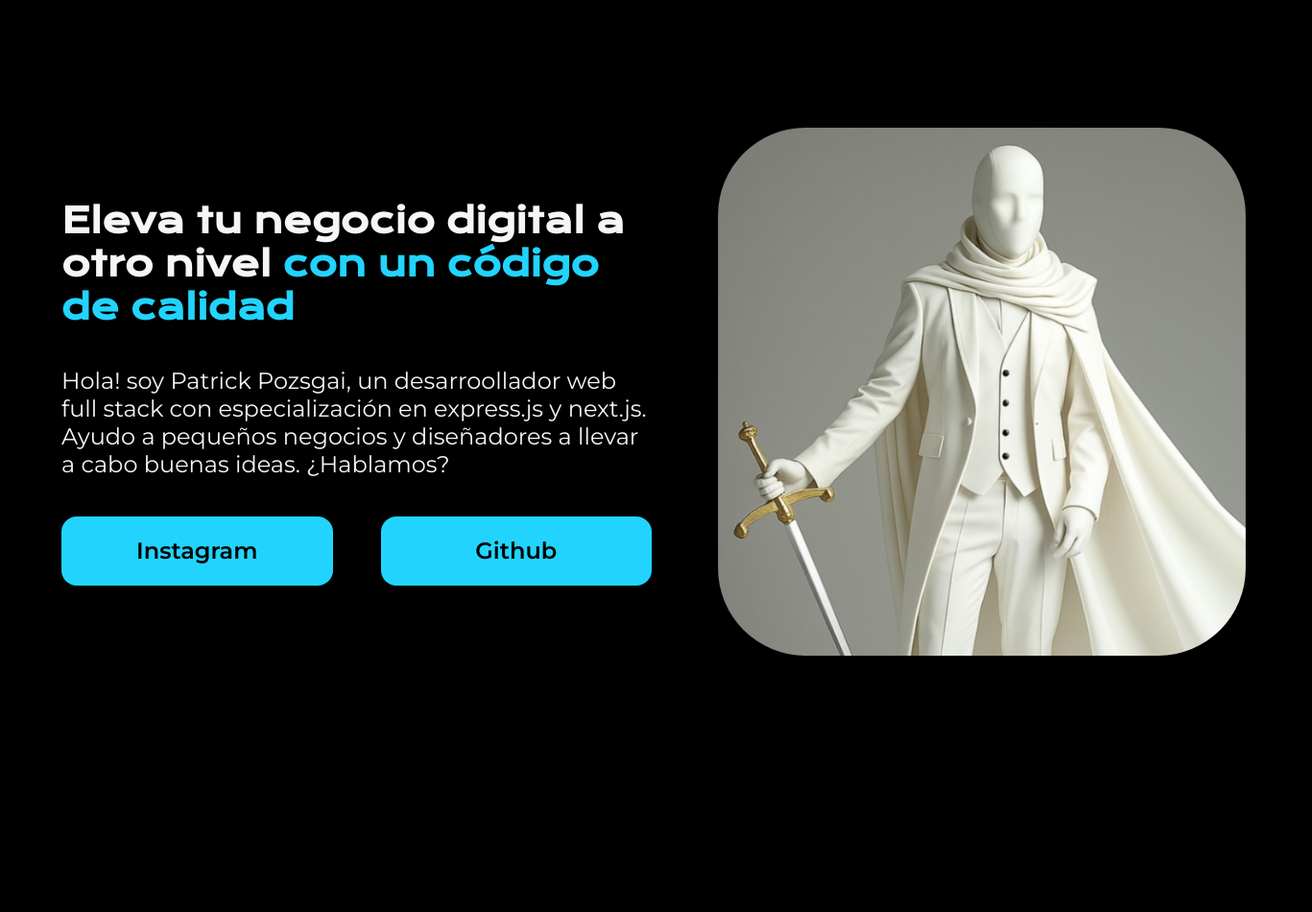
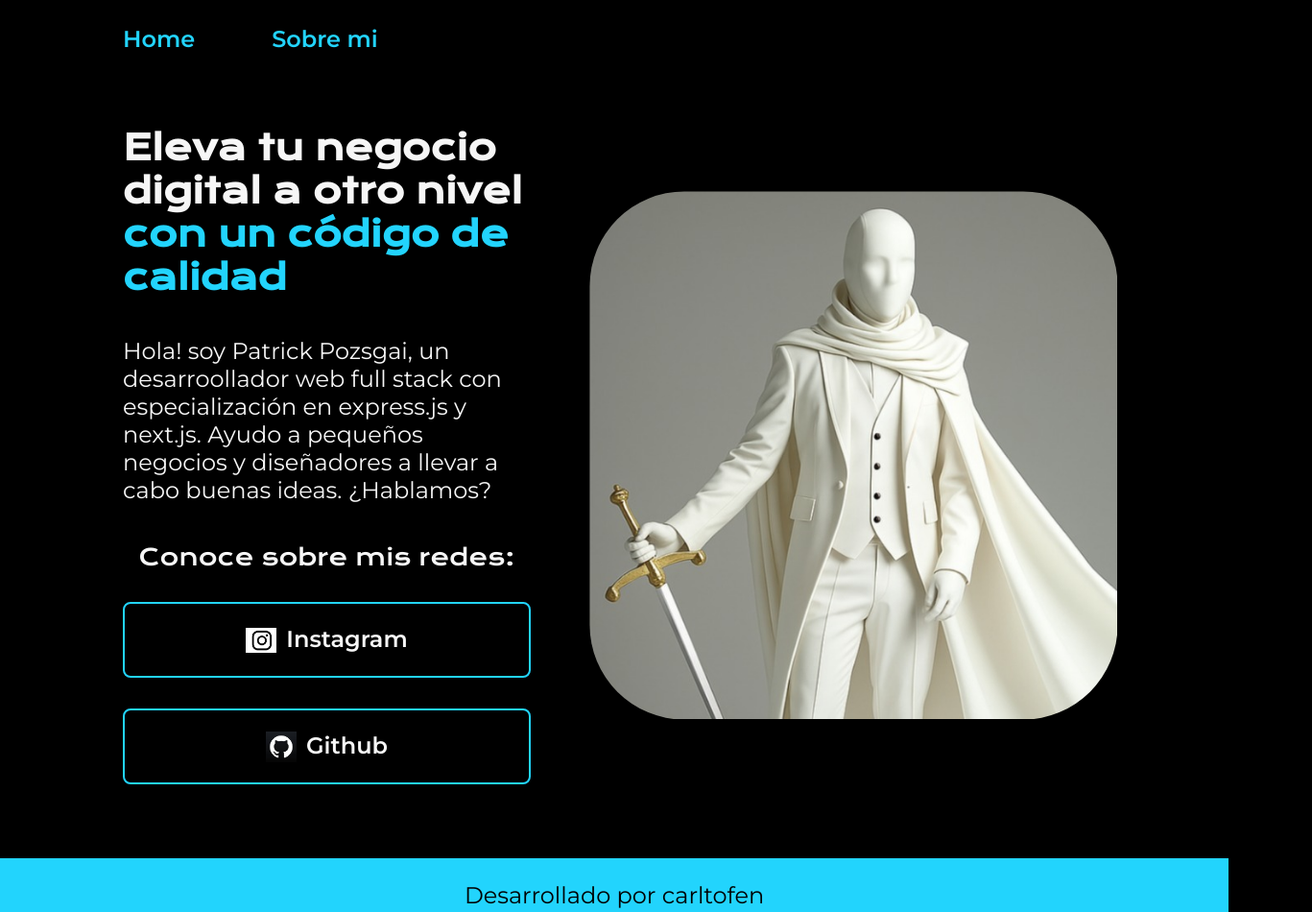
Before and after one commit to carltofen1/Programacion-otra-vez, a plain HTML site: page HTML5 y CSS/index.html in a window 1280 px wide. Shown: the top 950 px of the page at 96% size, 1367 px wide, since content can reach past the window. Before the commit the page ends 800 px from the top, so only its background shows below. Drawn offline with nearby package versions, Linux system fonts and the light colour scheme.

Commit message:
estandarizando el css y mejorandolo

```diff
--- a/HTML5 y CSS/css_index.css
+++ /dev/null
@@ -1,61 +0,0 @@
-@import url('https://fonts.googleapis.com/css2?family=Krona+One&family=Montserrat:ital,wght@0,100..900;1,100..900&display=swap');
-
-*{
-    padding: 0;
-    margin: 0;
-}
-
-
-body {
-    background-color: #000000;
-    color: #F6F6F6;
-    height: 0;
-    box-sizing: border-box;
-}
-
-.destaco_título{
-    color: #22D4FD;
-}
-.presentación{
-    display: flex;
-    align-items: center;
-    margin: 5%;
-    justify-content: space-between;
-}
-.contenido_presentación{
-    width: 615px;
-    display: flex;
-    flex-direction: column;
-    gap: 40px;
-}
-.presentación_contenido_título{
-    font-size: 36px;
-    font-family: "krona One","sans-serif" ;
-}
-.presentación_contenido_párrafo{
-    font-size: 24px;
-    font-family: "Montserrat", sans-serif;
-}
-.presentación__enlaces{
-    display: flex;
-    gap: 50px;
-    justify-content: space-between;
-}
-.presentación__enlaces_link{
-    width: 280px;
-    background-color: #22D4FD;
-    text-align: center;
-    padding: 21.5px;
-    border-radius: 16px;
-    font-family: "Montserrat", sans-serif;
-    font-size: 24px;
-    font-weight: 600;
-    text-decoration: none;
-    color: #000000;
-}
-.imagen{
-    width: 700px;
-    height: 550px;
-    padding: 6%;
-    border-radius: 160px;
-}
--- a/HTML5 y CSS/index.html
+++ b/HTML5 y CSS/index.html
@@ -3,11 +3,16 @@
 <head>
     <meta charset="UTF-8">
     <meta name="viewport" content="width=device-width, initial-scale=1.0">
-    <title>Document</title>
-    <link rel="stylesheet" href="css_index.css">
+    <title>Skibidi rizzler</title>
+    <link rel="stylesheet" href="style_css/css_index.css">
 </head>
 <body>
-    <header></header>
+    <header class="header">
+        <nav class="header_menú">
+            <a class="header_menú_botón" href="index.html">Home</a>
+            <a class="header_menú_botón" href="about.html">Sobre mi</a>
+        </nav>
+    </header>
     <main class="presentación">
         <section class="contenido_presentación">
             <h1 class="presentación_contenido_título">
@@ -20,12 +25,19 @@
                 y next.js. Ayudo a pequeños negocios y diseñadores a llevar a cabo buenas ideas. ¿Hablamos?
             </p>
             <div class="presentación__enlaces">
-                <a class="presentación__enlaces_link" href="https://www.instagram.com/carltofen">Instagram</a>
-                <a class="presentación__enlaces_link" href="https://github.com/carltofen1">Github</a>
+                <h2 class="presentación__enlaces_subtítulo">Conoce sobre mis redes:</h2>
+                <a class="presentación__enlaces_link" href="https://www.instagram.com/carltofen">
+                    <img src="assets/IG.png">
+                    Instagram</a>
+                <a class="presentación__enlaces_link" href="https://github.com/carltofen1">
+                    <img src="assets/github.jpeg">
+                    Github</a>
             </div>
         </section>
-        <img class="imagen" src="rey esmegma.png" alt ="Imagen del culón de carltofen">
+        <img class="imagen" src="assets/rey esmegma.png" alt ="Imagen del culón de carltofen">
     </main>
-    <footer></footer>
+    <footer class="footer">
+        <p>Desarrollado por carltofen</p>
+    </footer>
 </body>
 </html>
--- /dev/null
+++ b/HTML5 y CSS/style_css/css_index.css
@@ -0,0 +1,114 @@
+@import url('https://fonts.googleapis.com/css2?family=Krona+One&family=Montserrat:ital,wght@0,100..900;1,100..900&display=swap');
+
+
+:root{
+    --color-primario:#000000;
+    --color-secundario:#F6F6F6;
+    --color-terciario:#22D4FD;
+    --color-gris: #272727;
+
+    --fuente-montserrat: "Montserrat", sans-serif;
+    --fuente-krona: "krona One","sans-serif" ;
+
+}
+
+*{
+    padding: 0;
+    margin: 0;
+}
+
+
+body {
+    background-color: var(--color-primario);
+    color: var(--color-secundario);
+    box-sizing: border-box;
+}
+.header{
+    padding: 2% 0% 0% 10% ;
+}
+.header_menú{
+    display: flex;
+    gap: 80px;
+}
+.header_menú_botón{
+    font-size: 24px;
+    font-family: var(--fuente-montserrat);
+    font-weight: 600;
+    color: var(--color-terciario);
+    text-decoration: none;
+
+}
+.presentación{
+    display: flex;
+    align-items: center;
+    padding: 6% 10%;
+    justify-content: space-between;
+}
+.contenido_presentación{
+    max-width: 615px;
+    width: 100%;
+    display: flex;
+    flex-direction: column;
+    gap: 40px;
+}
+.destaco_título{
+    color: var(--color-terciario);
+}
+.presentación_contenido_título{
+    font-size: 36px;
+    font-family: var(--fuente-krona) ;
+}
+.presentación_contenido_párrafo{
+    font-size: 24px;
+    font-family:var(--fuente-montserrat);
+}
+.presentación__enlaces{
+    display: flex;
+    gap: 32px;
+    justify-content: space-between;
+    flex-direction: column;
+    align-items: center;
+}
+.presentación__enlaces_link{
+    width: 378px;
+    text-align: center;
+    padding: 21.5px;
+    border-radius: 8px;
+    font-family: var(--fuente-montserrat);
+    font-size: 24px;
+    font-weight: 600;
+    text-decoration: none;
+    color: var(--color-secundario);
+    border: 2px solid var(--color-terciario);
+    display: flex;
+    justify-content: center;
+    gap: 10px;
+}
+.imagen{
+    width: 700px;
+    height: 550px;
+    padding: 6%;
+    border-radius: 160px;
+}
+.presentación__enlaces_subtítulo{
+    font-family: var(--fuente-krona) ;
+    font-size: 24px;
+    font-weight: 400;
+}
+.presentación__enlaces_link img {
+    width: 32px;
+    height: 32px;
+    object-fit: contain;
+}
+.presentación__enlaces_link:hover{
+    background-color: var(--color-gris);
+}
+.footer{
+    background-color: var(--color-terciario);
+    padding: 24px;
+    color: var(--color-primario);
+    text-align: center;
+    font-family: var(--fuente-montserrat);
+    font-size: 24px;
+    font-weight: 400;
+}
```
Also changed, not shown: HTML5 y CSS/about.html (added, +32 -0 lines), HTML5 y CSS/curriculum.html (added, +55 -0 lines), HTML5 y CSS/assets/HTML5.png (renamed from HTML5 y CSS/HTML5.png), HTML5 y CSS/assets/IG.png (added), HTML5 y CSS/assets/github.jpeg (added), HTML5 y CSS/assets/rey esmegma.png (renamed from HTML5 y CSS/rey esmegma.png).
